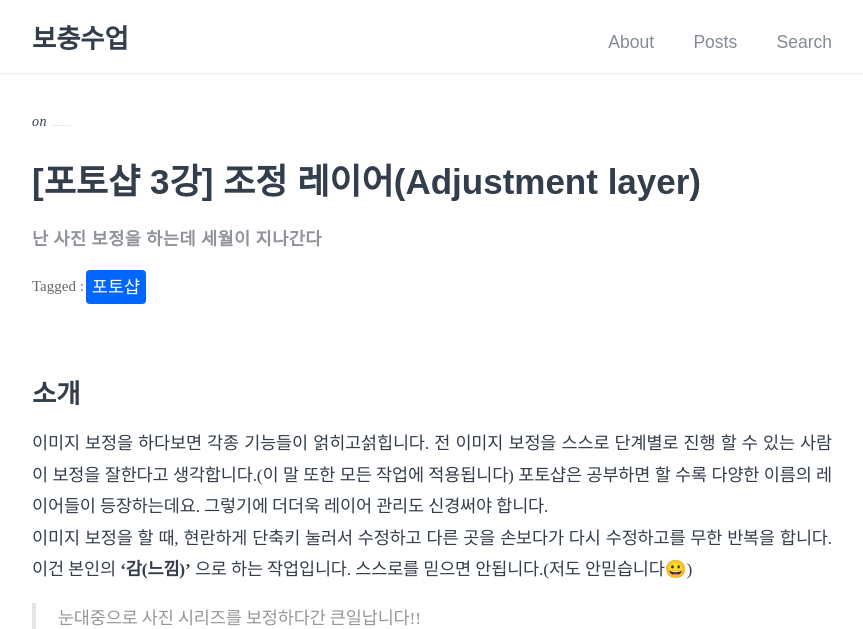
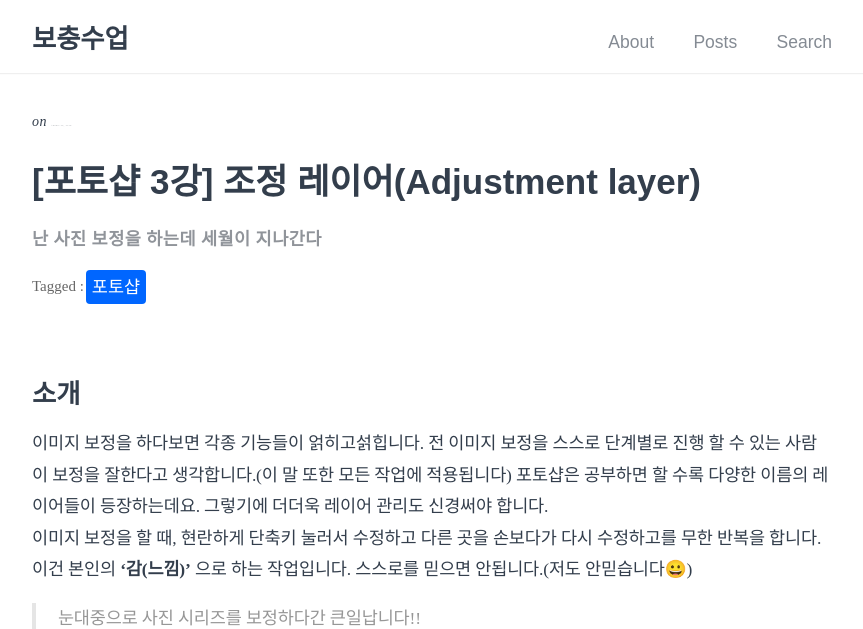
Before and after one commit to bochungclass/bochungclass.github.io, a Jekyll site: the page built from _posts/2018-08-29-[포토샵 3강] 조정 레이어(Adjustment layer).md, in a window 1280 px wide. Shown: the top 629 px of the page, without its empty margins (208-1071 px from the left). Built offline with Jekyll 4.4.1, drawn with Linux system fonts in a browser that asks for light colours; grey boxes are pictures that could not be loaded.

Commit message:
Update _post.scss

```diff
--- a/_sass/tale/_post.scss
+++ b/_sass/tale/_post.scss
@@ -75,8 +75,9 @@ ol, ul {
 
   p {
     margin: 0 0 1rem;
-    line-height: 180%;
-    text-align: justify;
+    line-height: 1.8;
+
+    word-break: break-all;
     font-weight: 400;
     letter-spacing: -0.009em;
   }
```
